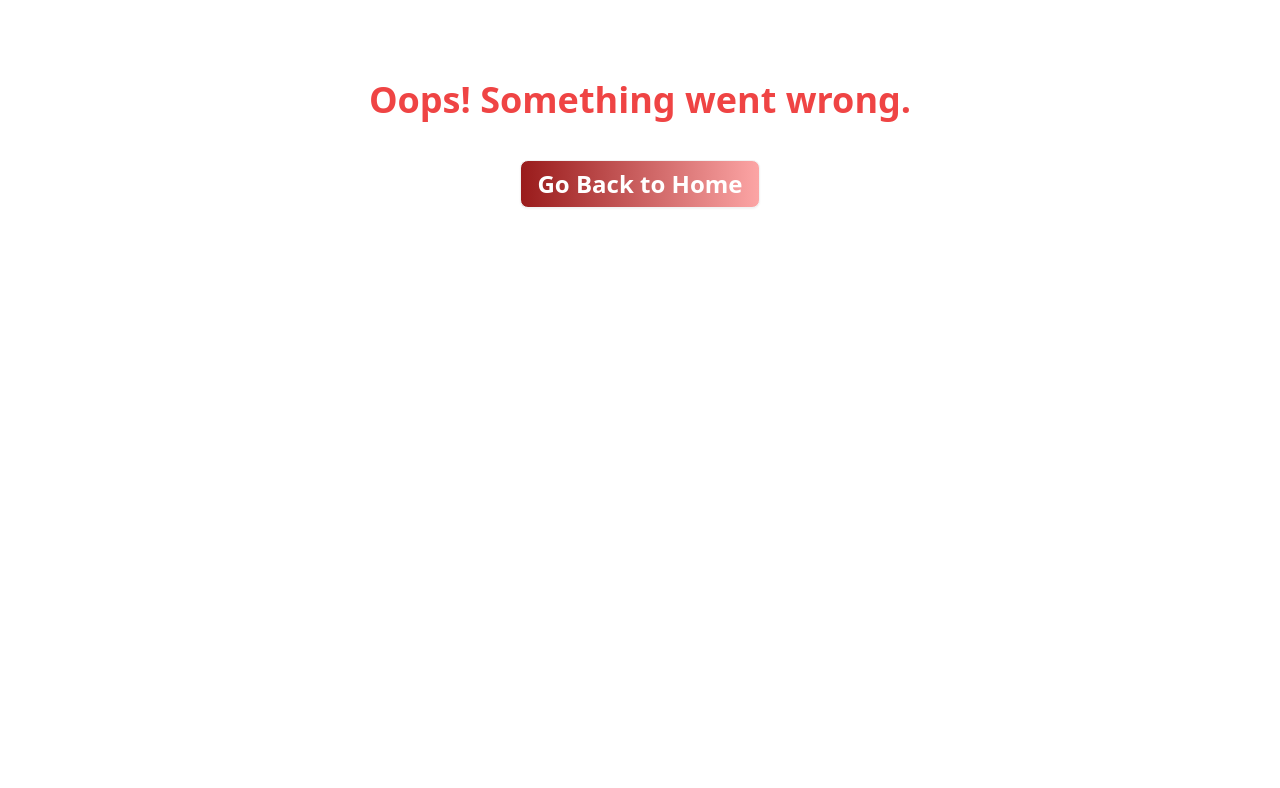
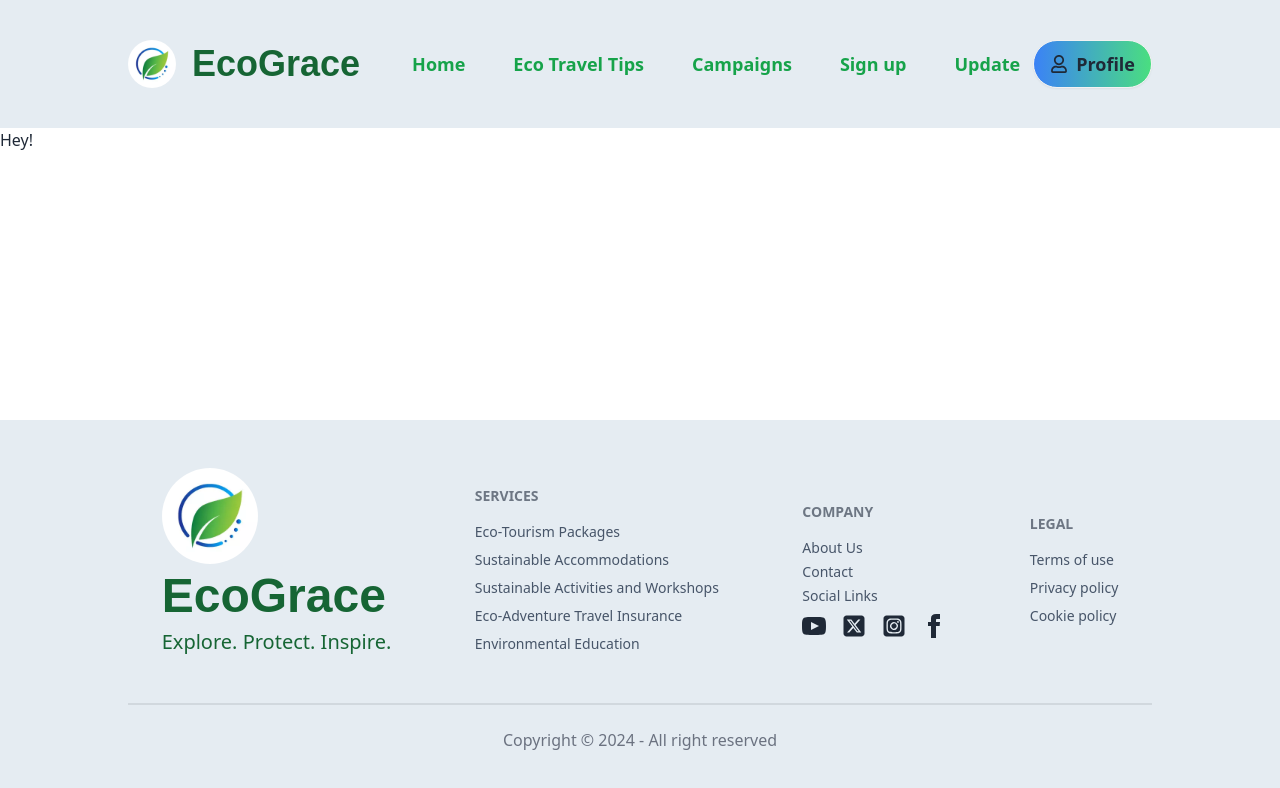
Before and after one commit to Nabila156/a9-ecograce, a React (Vite) app: page /tips in a window 1280 px wide. Shown: the top 788 px of the page. Built offline with nearby package versions, Linux system fonts and the light colour scheme; a web font is replaced by a local one.

Commit message:
footer modification

```diff
--- a/index.html
+++ b/index.html
@@ -4,7 +4,7 @@
     <meta charset="UTF-8" />
     <link rel="icon" type="image/svg+xml" href="/assets/logo.webp" />
     <meta name="viewport" content="width=device-width, initial-scale=1.0" />
-    <title>Adventure of Blessings</title>
+    <title>EcoGrace</title>
   </head>
   <body>
     <div id="root"></div>
--- a/package.json
+++ b/package.json
@@ -10,6 +10,7 @@
     "preview": "vite preview"
   },
   "dependencies": {
+    "animate.css": "^4.1.1",
     "localforage": "^1.10.0",
     "match-sorter": "^8.0.0",
     "react": "^18.3.1",
--- a/src/components/Footer.jsx
+++ b/src/components/Footer.jsx
@@ -4,23 +4,32 @@ import { FaSquareInstagram } from "react-icons/fa6";
 
 const Footer = () => {
     return (
-        <footer className="mt-20 footer footer-center bg-[#E5ECF2] p-10">
+        <div className=' bg-[#E5ECF2] py-12 md:px-12 lg:px-32'>
+
+            <footer className="footer place-items-center">
                 <aside>
                     <img className='rounded-full size-24' src="/assets/logo.webp" alt="logo" />
-                <p className="font-bold font-gummy text-5xl text-green-800">
-                    EcoGrace
-                </p>
-
+                    <h2 className='font-bold font-gummy text-5xl text-green-800'>EcoGrace</h2>
                     <p className='text-xl text-green-800'>Explore. Protect. Inspire.</p>
                 </aside>
-            <nav className="grid grid-flow-col gap-10 md:gap-16 text-blue-950 font-medium">
-                <a className="link link-hover">About us</a>
-                <a className="link link-hover">Adventures</a>
-                <a className="link link-hover">Blog</a>
-                <a className="link link-hover">Contact</a>
+                <nav>
+                    <h6 className="footer-title text-slate-800 font-extrabold md:mt-4">Services</h6>
+                    <a className="link link-hover font-medium text-slate-600">Eco-Tourism Packages</a>
+                    <a className="link link-hover font-medium text-slate-600">Sustainable Accommodations</a>
+                    <a className="link link-hover font-medium text-slate-600">Sustainable Activities and Workshops</a>
+                    <a className="link link-hover font-medium text-slate-600">Eco-Adventure Travel Insurance</a>
+                    <a className="link link-hover font-medium text-slate-600">Environmental Education</a>
                 </nav>
                 <nav>
-                <div className="grid grid-flow-col gap-10 text-blue-950">
+                    <h6 className="footer-title text-slate-800 font-extrabold md:mt-4">Company</h6>
+
+                    <div>
+                        <div className='flex flex-col'>
+                            <a className="link link-hover font-medium text-slate-600">About Us</a>
+                            <a className="link link-hover mt-1 font-medium text-slate-600">Contact</a>
+                            <a className="link link-hover mt-1 font-medium text-slate-600">Social Links</a>
+                        </div>
+                        <div className='flex gap-4 mt-2'>
                             <a href="https://www.youtube.com" target="_blank">
                                 <svg
                                     xmlns="http://www.w3.org/2000/svg"
@@ -49,12 +58,24 @@ const Footer = () => {
                                         d="M9 8h-3v4h3v12h5v-12h3.642l.358-4h-4v-1.667c0-.955.192-1.333 1.115-1.333h2.885v-5h-3.808c-3.596 0-5.192 1.583-5.192 4.615v3.385z"></path>
                                 </svg>
                             </a>
+                        </div>
 
                     </div>
+
                 </nav>
-            <p className='text-base text-gray-500'>Copyright © {new Date().getFullYear()} - All right reserved</p>
+                <nav>
+                    <h6 className="footer-title text-slate-800 font-extrabold md:mt-4">Legal</h6>
+                    <a className="link link-hover font-medium text-slate-600">Terms of use</a>
+                    <a className="link link-hover font-medium text-slate-600">Privacy policy</a>
+                    <a className="link link-hover font-medium text-slate-600">Cookie policy</a>
+                </nav>
 
             </footer>
+
+            <div className="divider mt-10"></div>
+            <p className='text-base text-center mt-4 text-gray-500'>Copyright © {new Date().getFullYear()} - All right reserved</p>
+        </div>
+
     );
 };
 
--- a/src/components/Navbar.jsx
+++ b/src/components/Navbar.jsx
@@ -6,14 +6,14 @@ const Navbar = () => {
 
     const links = <>
         <NavLink to={'/'} className='text-lg font-bold text-green-600 px-4 lg:px-0 lg:ml-24'>Home</NavLink>
-        <NavLink className='text-lg font-bold text-green-600 px-4 lg:px-0 lg:ml-12'>Eco Travel Tips</NavLink>
+        <NavLink to={'/tips'} className='text-lg font-bold text-green-600 px-4 lg:px-0 lg:ml-12'>Eco Travel Tips</NavLink>
         <NavLink className='text-lg font-bold text-green-600 px-4 lg:px-0 lg:ml-12'>Campaigns</NavLink>
         <NavLink className='text-lg font-bold text-green-600 px-4 lg:px-0 lg:ml-12'>Sign up</NavLink>
         <NavLink className='text-lg font-bold text-green-600 px-4 lg:px-0 lg:ml-12'>Update</NavLink>
     </>
 
     return (
-        <div className="navbar">
+        <div className="navbar bg-[#E5ECF2] md:px-10 lg:px-32 py-10">
             <div className="navbar-start">
                 <div className="dropdown">
                     <div tabIndex={0} role="button" className="btn btn-ghost lg:hidden">
--- /dev/null
+++ b/src/components/PageTitle.jsx
@@ -0,0 +1,14 @@
+import { useEffect } from "react";
+import { useLocation } from "react-router-dom";
+
+const PageTitle = ({title})=>{
+    const location = useLocation();
+
+    useEffect(()=>{
+        document.title = title;
+    },[location.pathname, title]);
+
+    return null;
+};
+
+export default PageTitle;
--- a/src/components/adventures/AdventureCards.jsx
+++ b/src/components/adventures/AdventureCards.jsx
@@ -6,13 +6,13 @@ const AdventureCards = () => {
 
     const places = useLoaderData();
     return (
-     <div className='mt-12 mx-32 grid gap-y-10 grid-cols-1 md:grid-cols-2 lg:grid-cols-3'>
+     <div className='my-12 mx-12 lg:mx-32 grid gap-y-10 grid-cols-1 md:grid-cols-2 lg:grid-cols-3'>
          {
             places.length === 0 ?
             (
                 <p className='text-center text-red-300 text-4xl'>No data found</p>
             ) : (
-                places.map(place => <Card place={place}></Card>)
+                places.map(place => <Card key={place.id} place={place}></Card>)
             )
          }
 
--- a/src/components/adventures/Card.jsx
+++ b/src/components/adventures/Card.jsx
@@ -14,7 +14,7 @@ const Card = ({place}) => {
                     <h2 className="card-title font-extrabold text-2xl">{adventureTitle}</h2>
                     <p>
                         {
-                        ecoFriendlyFeatures.map((item, index)=><li className='font-medium text-slate-600 text-base' key={index}>{item}</li>)
+                        ecoFriendlyFeatures.map((item, index)=><li key={index} className='font-medium text-slate-600 text-base'>{item}</li>)
                         }
                     </p>
                     <div className="card-actions">
--- a/src/layouts/HomeLayout.jsx
+++ b/src/layouts/HomeLayout.jsx
@@ -3,10 +3,11 @@ import Footer from '../components/Footer';
 import Banner from '../components/Banner';
 import Adventure from '../components/adventures/Adventure';
 
+
 const HomeLayout = () => {
     return (
         <div className='font-archivo'>
-            <nav className='bg-[#E5ECF2] md:px-10 lg:px-32 py-10'>
+            <nav>
                 <Navbar></Navbar>
             </nav>
             <main>
--- /dev/null
+++ b/src/layouts/TipsLayout.jsx
@@ -0,0 +1,18 @@
+import Footer from "../components/Footer";
+import Navbar from "../components/Navbar";
+
+
+const TipsLayout = () => {
+
+    return (
+        <div className="min-h-screen flex flex-col">
+            <Navbar></Navbar>
+           <div className="flex-grow">
+           <h1>Hey!</h1>
+           </div>
+            <Footer></Footer>
+        </div>
+    );
+};
+
+export default TipsLayout;
--- a/src/routes/router.jsx
+++ b/src/routes/router.jsx
@@ -2,6 +2,10 @@ import { createBrowserRouter, Navigate } from "react-router-dom";
 import HomeLayout from "../layouts/HomeLayout";
 import AdventureCards from "../components/adventures/AdventureCards";
 import ErrorPage from "../components/ErrorPage";
+import 'animate.css';
+import PageTitle from "../components/PageTitle";
+import TipsLayout from "../layouts/TipsLayout";
+
 
 const router = createBrowserRouter([
     {
@@ -10,7 +14,13 @@ const router = createBrowserRouter([
       children: [
         {
           path: "",
-          element: <AdventureCards></AdventureCards>,
+          element:  <>
+          (
+           <PageTitle title="EcoGrace | Home"></PageTitle>
+           <AdventureCards></AdventureCards>
+         )
+
+         </>,
           loader: async () => {
             const res = await fetch('/places.json');
             const data = await res.json();
@@ -29,6 +39,15 @@ const router = createBrowserRouter([
       ]
     },
     {
+       path: "/tips",
+       element: (
+        <>
+          <PageTitle title="EcoGrace | Travel Tips"></PageTitle>
+          <TipsLayout></TipsLayout>
+        </>
+       )
+    },
+    {
         path: "*",
         element: <ErrorPage></ErrorPage>
     }
```
Also changed, not shown: 1 other file (tests, documents, lock files or other folders). Lines whose indentation alone changed are shown as unchanged.
